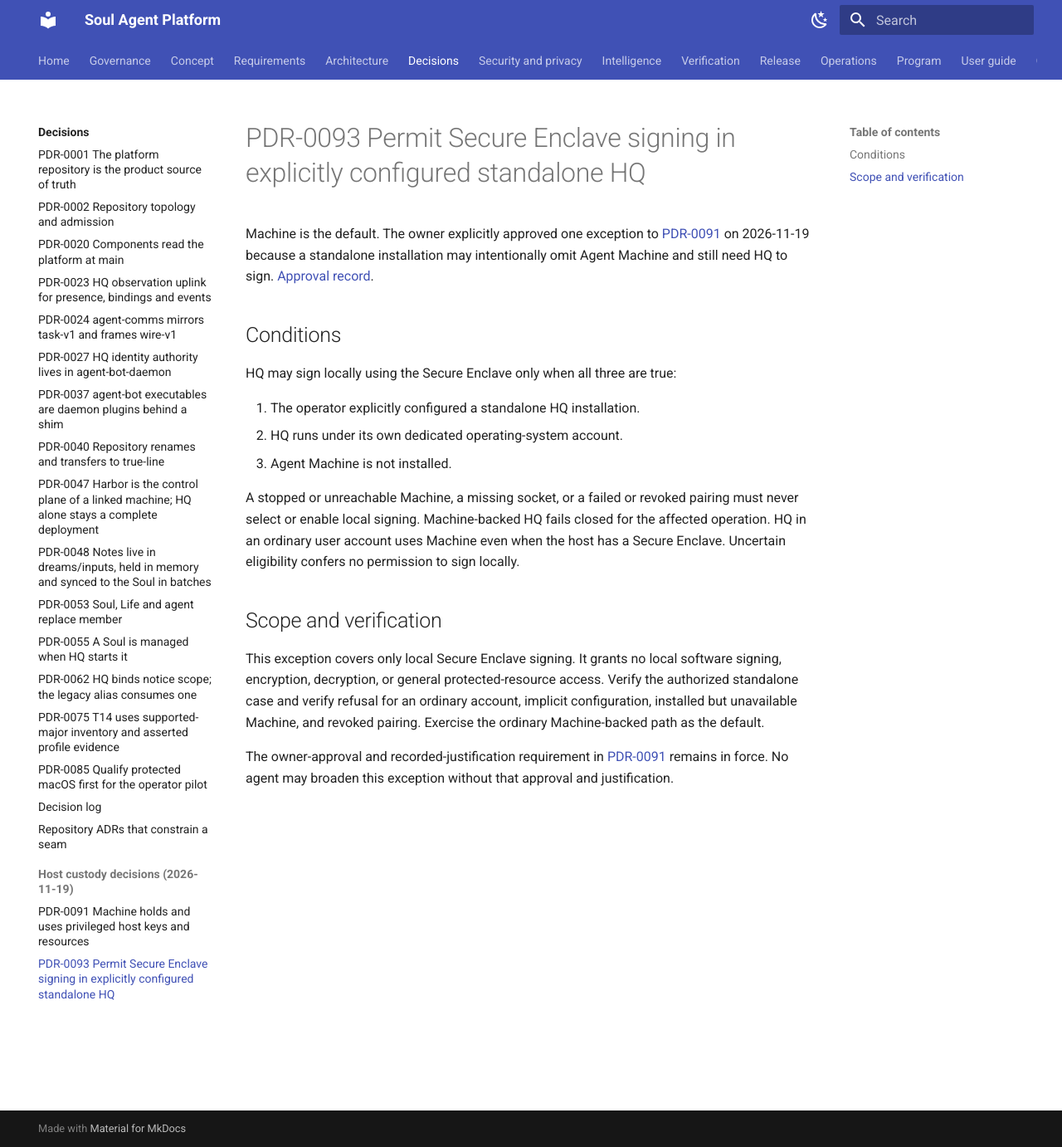
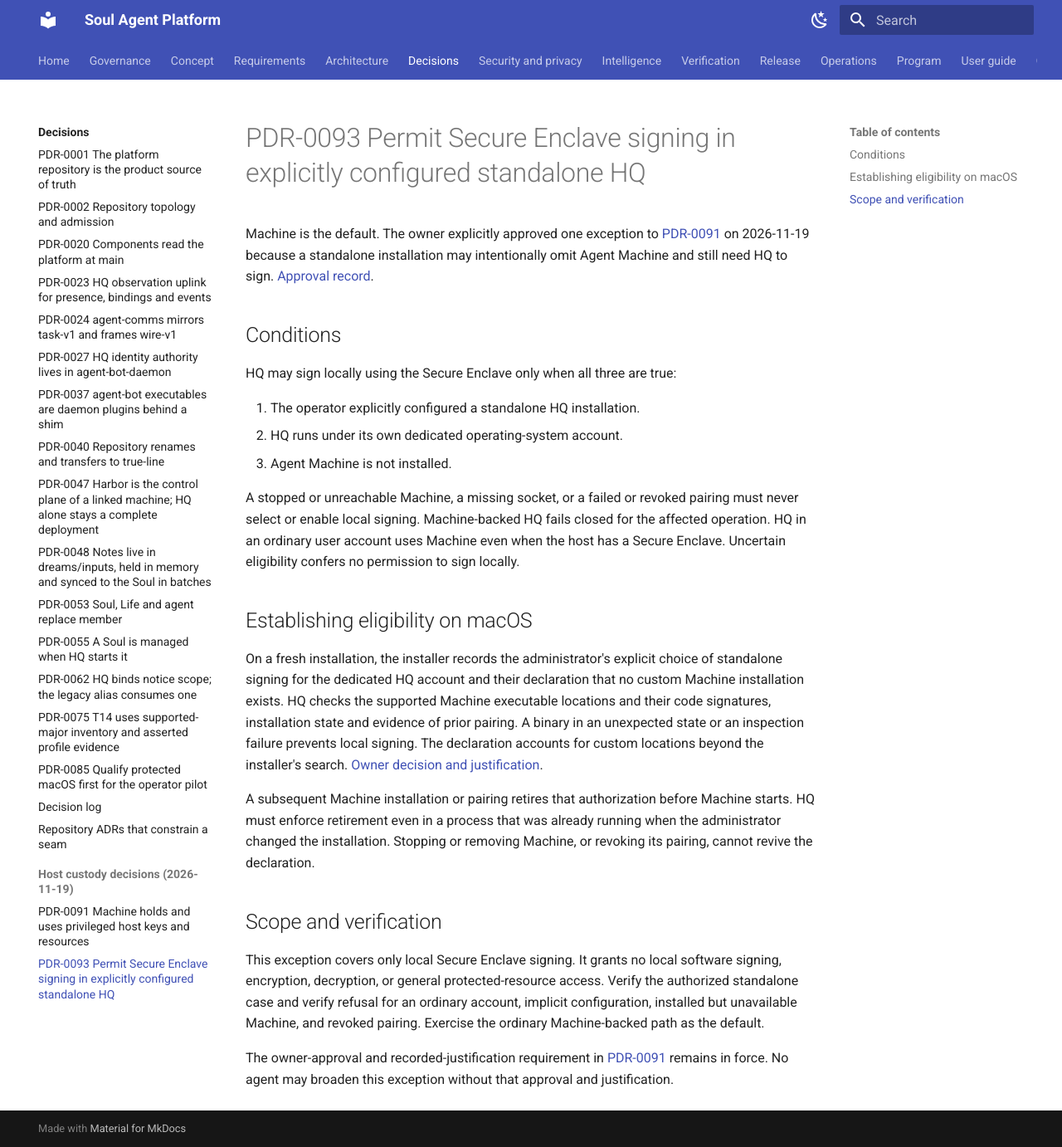
Before and after one commit to true-line/agent-bot-platform, an MkDocs documentation site: the page built from docs/04-decisions/PDR-0093-standalone-hq-secure-enclave-signing.md, in a window 1280 px wide and 1382 px high. Shown: the whole window at 83% size. Built offline with MkDocs 1.6.1 and Material for MkDocs 9.7.7, drawn with Linux system fonts in a browser that asks for light colours.

Commit message:
Record the approved standalone declaration and its retirement
Agent-Bot-Write: ghw_5cdbaf2a3592a349
Agent-Bot-Session: fa2486d94751

```diff
--- a/docs/04-decisions/PDR-0093-standalone-hq-secure-enclave-signing.md
+++ b/docs/04-decisions/PDR-0093-standalone-hq-secure-enclave-signing.md
@@ -31,6 +31,21 @@ closed for the affected operation. HQ in an ordinary user account uses Machine
 even when the host has a Secure Enclave. Uncertain eligibility confers no
 permission to sign locally.
 
+## Establishing eligibility on macOS
+
+On a fresh installation, the installer records the administrator's explicit
+choice of standalone signing for the dedicated HQ account and their declaration
+that no custom Machine installation exists. HQ checks the supported Machine
+executable locations and their code signatures, installation state and evidence
+of prior pairing. A binary in an unexpected state or an inspection failure
+prevents local signing. The declaration accounts for custom locations beyond
+the installer's search. [Owner decision and justification](https://github.com/true-line/agent-bot-platform/discussions/93#discussioncomment-19759206).
+
+A subsequent Machine installation or pairing retires that authorization before
+Machine starts. HQ must enforce retirement even in a process that was already
+running when the administrator changed the installation. Stopping or removing
+Machine, or revoking its pairing, cannot revive the declaration.
+
 ## Scope and verification
 
 This exception covers only local Secure Enclave signing. It grants no local
```
